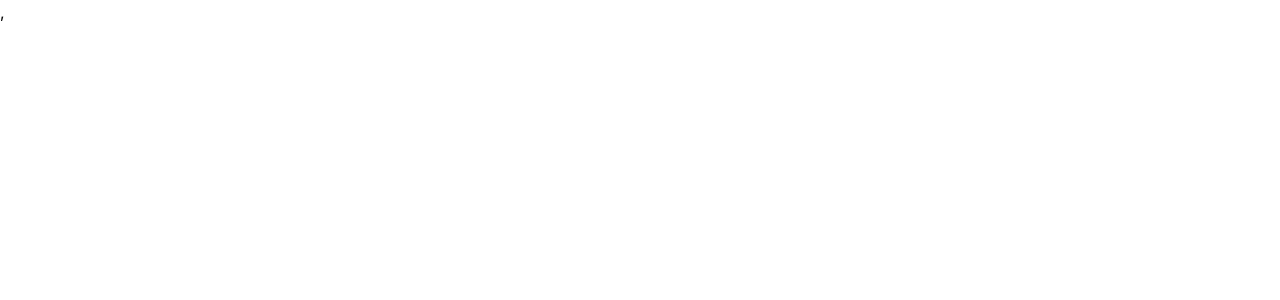
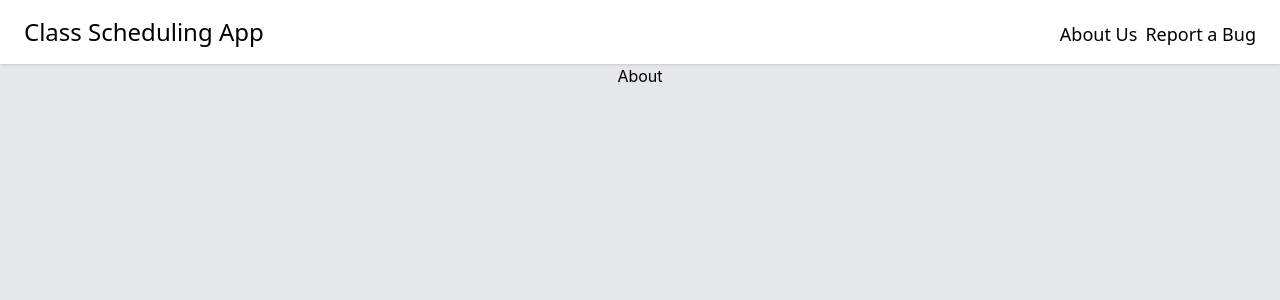
Before and after one commit to azavalny/college-class-scheduler, a React (Create React App) app in the folder frontend/: page /about in a window 1280 px wide. Before the commit this address had no page. Shown: the top 300 px of the page. Built offline with nearby package versions, Linux system fonts and the light colour scheme.

Commit message:
Added proper routing on the Navbar and added different pages

```diff
--- a/frontend/src/App.js
+++ b/frontend/src/App.js
@@ -1,12 +1,16 @@
 import './App.css';
 import { Routes, Route } from 'react-router-dom';
 import Index from './components/Index';
+import About from './components/About';
+import ReportBug from './components/ReportBug';
 
 function App() {
   return (
     <div className="App">
       <Routes>
         <Route path="/" element={<Index />} />
+        <Route path="/about" element={<About />} />
+        <Route path="/report-bug" element={<ReportBug />} />
       </Routes>
     </div>
   );
--- /dev/null
+++ b/frontend/src/components/About.js
@@ -0,0 +1,17 @@
+import React, { useState } from 'react';
+import Navbar from './Navbar';
+
+export default function About() {
+  return (
+    <>
+      <div className="absolute bg-gray-200 w-full h-full">
+        <Navbar />
+        <div className="container mx-auto">
+          <div className="w-full h-64">
+            About
+          </div>
+        </div>
+      </div>
+    </>
+  );
+}
--- a/frontend/src/components/Navbar.js
+++ b/frontend/src/components/Navbar.js
@@ -1,4 +1,5 @@
 import React, { useState } from "react";
+import { NavLink } from 'react-router-dom';
 
 export default function Navbar() {
   const [show, setShow] = useState(false);
@@ -16,18 +17,18 @@ export default function Navbar() {
         </a>
       </div>
       <div>
-        <a
-          href="/one"
+        <NavLink
+          to="/about"
           className="text-lg no-underline text-grey-darkest hover:text-blue-dark ml-2"
         >
           About Us
-        </a>
-        <a
-          href="/two"
+        </NavLink>
+        <NavLink
+          to="/report-bug"
           className="text-lg no-underline text-grey-darkest hover:text-blue-dark ml-2"
         >
           Report a Bug
-        </a>
+        </NavLink>
       </div>
     </nav>
   );
--- /dev/null
+++ b/frontend/src/components/ReportBug.js
@@ -0,0 +1,17 @@
+import React, { useState } from 'react';
+import Navbar from './Navbar';
+
+export default function ReportBug() {
+  return (
+    <>
+      <div className="absolute bg-gray-200 w-full h-full">
+        <Navbar />
+        <div className="container mx-auto">
+          <div className="w-full h-64">
+            Report a bug
+          </div>
+        </div>
+      </div>
+    </>
+  );
+}
```
